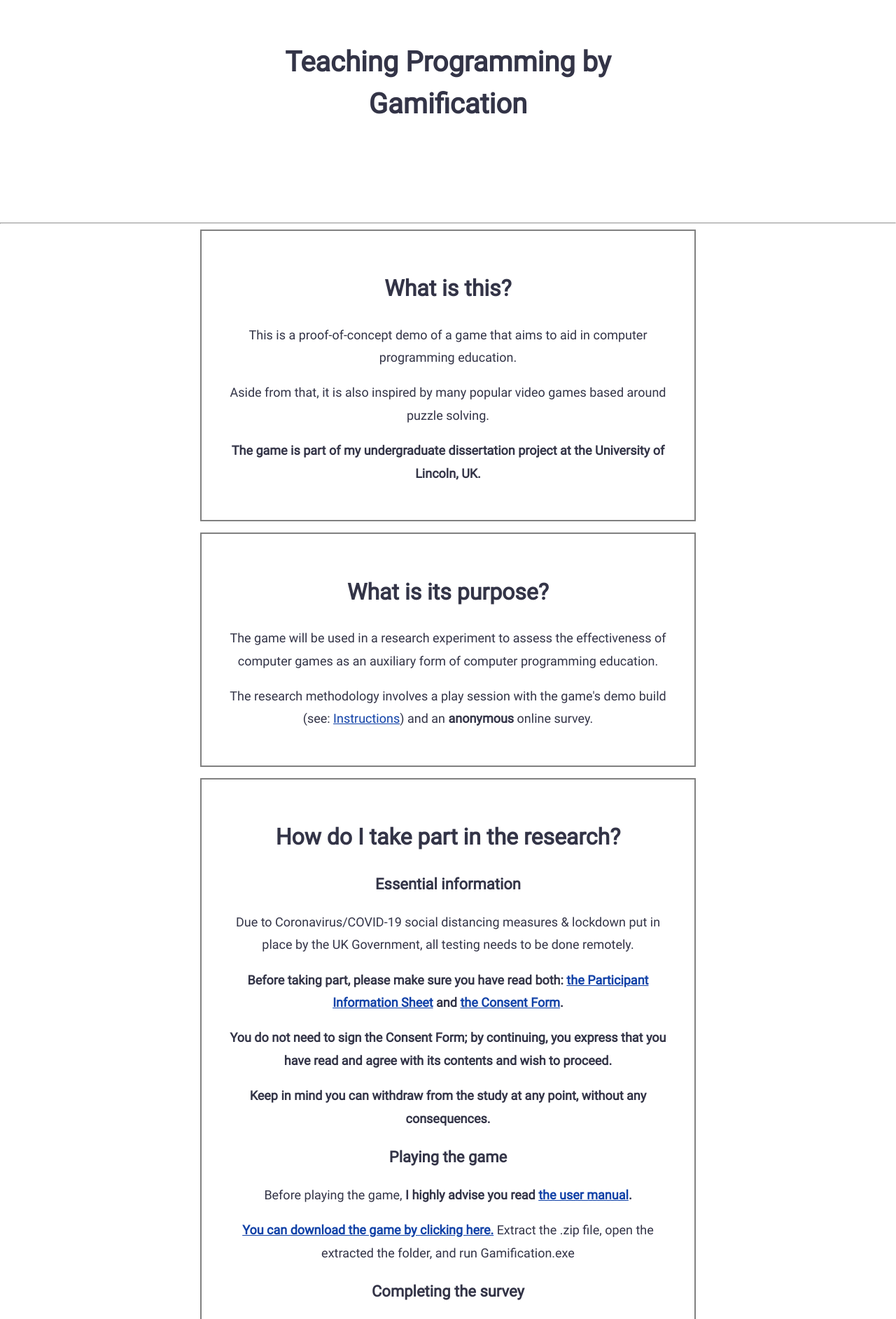
After one commit to tomezpl/tomezpl, a PHP site: page /gamification/index.html in a window 1280 px wide. The commit adds this page. Shown: the top 1885 px of the page at 70% size. Run offline with PHP 8.4, Linux system fonts and the light colour scheme.

Commit message:
Adds gamification page

```diff
--- a/css/simple-grid.css
+++ b/css/simple-grid.css
@@ -21,7 +21,7 @@ body {
 /* ROOT FONT STYLES */
 
 * {
-  font-family: 'Lato', Helvetica, sans-serif;
+  /*font-family: 'Lato', Helvetica, sans-serif;*/
   color: #333447;
   line-height: 1.5;
 }
--- /dev/null
+++ b/gamification/index.html
@@ -0,0 +1,81 @@
+<!DOCTYPE html>
+<html>
+    <head>
+        <title>Teaching Programming by Gamification</title>
+        <meta charset="utf-8">
+		<link rel="stylesheet" href="../css/simple-grid.css"  type="text/css">
+        <link rel="stylesheet" href="style.css" type="text/css">
+    </head>
+    <body>
+		<div class="container-fluid">
+            <div class="row" style="margin-bottom: 3em;">
+                <h1 style="text-align: center;">Teaching Programming by Gamification</h1>
+            </div>
+            <br>
+            <hr>
+
+            <div class="row">
+                <h2>What is this?</h2>
+                <p>
+                    This is a proof-of-concept demo of a game that aims to aid in computer programming education.
+                </p>
+                <p>
+                    Aside from that, it is also inspired by many popular video games based around puzzle solving.
+                </p>
+                <p style="font-weight: bold;">
+                    The game is part of my undergraduate dissertation project at the University of Lincoln, UK.
+                </p>
+            </div>
+
+            <div class="row">
+                <h2>What is its purpose?</h2>
+                <p>
+                    The game will be used in a research experiment to assess the effectiveness of computer games as an auxiliary form of computer programming education.
+                </p>
+                <p>
+                    The research methodology involves a play session with the game's demo build (see: <a href="#instructions">Instructions</a>) and an <span style="font-weight: bold">anonymous</span> online survey.
+                </p>
+            </div>
+
+            <div class="row">
+                <h2 id="instructions">How do I take part in the research?</h2>
+                <h3>Essential information</h3>
+                <p>
+                    Due to Coronavirus/COVID-19 social distancing measures &amp; lockdown put in place by the UK Government, all testing needs to be done remotely.
+                </p>
+                <p><span style="font-weight: bold;">Before taking part, please make sure you have read both: <a href="resources/Information-Sheet-1.1.pdf" target="_blank">the Participant Information Sheet</a> and <a href="resources/Consent-Form-1.1.pdf" target="_blank">the Consent Form</a>.</span></p>
+                <p style="font-weight: bold;">
+                    You do not need to sign the Consent Form; by continuing, you express that you have read and agree with its contents and wish to proceed.
+                </p>
+                <p style="font-weight: bold;">
+                    Keep in mind you can withdraw from the study at any point, without any consequences.
+                </p>
+                <h3>Playing the game</h3>
+                <p>
+                    Before playing the game, <span style="font-weight: bold;">I highly advise you read <a href="resources/User-Manual.pdf" target="_blank">the user manual</a>.</span>
+                </p>
+                <p>
+                    <a style="font-weight: bold;" href="resources/Gamification-v1.0.zip">You can download the game by clicking here.</a> Extract the .zip file, open the extracted the folder, and run Gamification.exe
+                </p>
+                <h3>Completing the survey</h3>
+                <p>
+                    The survey is done via the online, GDPR-compliant Qualtrics system and is approved by the University of Lincoln. <span style="font-weight: bold;">It is anonymous, though if you wish to be informed of results of the study, you are able to optionally provide your email address at the end.</span>
+                </p>
+                <p>
+                    Once you have finished playing the game, <a href="https://unioflincoln.eu.qualtrics.com/jfe/form/SV_9nqJa1IxSSmDGfP" target="_blank">please click here to fill out the survey</a>.
+                </p>
+                <h2>
+                    Got any questions?
+                </h2>
+                <p>
+                    If there is anything you want to ask me about, or anything you need help with with regards to the study, please feel free to contact me at <a href="mailto:15618587@students.lincoln.ac.uk">15618587@students.lincoln.ac.uk</a>.
+                </p>
+            </div>
+
+
+			<footer>
+				<p>Tomasz Zając, 2020</p>
+			</footer>
+		</div>
+    </body>
+</html>
--- /dev/null
+++ b/gamification/style.css
@@ -0,0 +1,38 @@
+@font-face {
+    font-family: Roboto;
+    src: url('Roboto-Regular.ttf');
+}
+
+body {
+    color: black;
+    font-family: Roboto;
+}
+
+h1, h2, h3, span, p {
+    text-align: center;
+}
+
+.row {
+    max-width: 50vw;
+    margin: 0 auto;
+}
+
+footer {
+	position: absolute;
+	left: 50%;
+	transform: translate(-50%, 66vh);
+}
+
+.row {
+    border: 2px solid gray;
+    margin-bottom: 1em;
+    padding: 2em;
+}
+
+.row:first-of-type {
+    border: 0;
+}
+
+a, a:hover, a:active, a:visited {
+    color: #1041a7;
+}
```
Also changed, not shown: gamification/Roboto-Regular.ttf (added).
